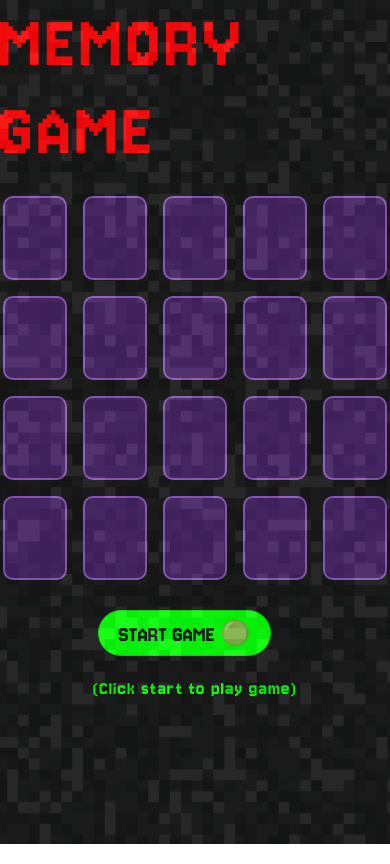
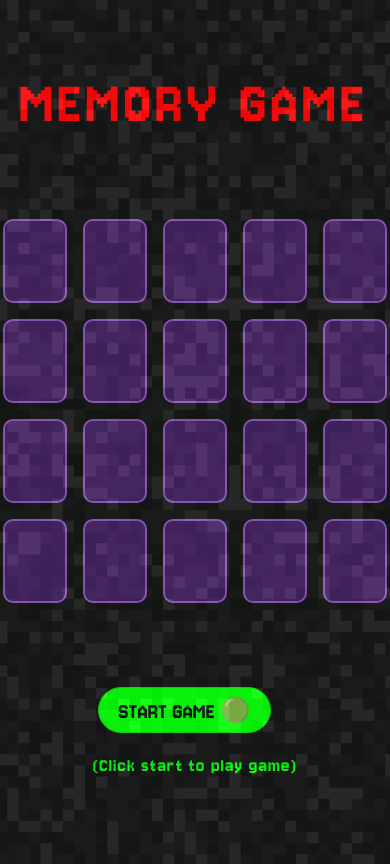
Before and after one commit to maharjan-umesh/card-match-game, a React (Vite) app: page / in a window 390 px wide. Built offline with nearby package versions, Linux system fonts and the light colour scheme.

Commit message:
mobile ui fix

```diff
--- a/src/App.css
+++ b/src/App.css
@@ -106,7 +106,11 @@ h3 {
 }
 @media (max-width: 480px) {
   .wrapper {
-    justify-content: flex-start;
+    padding: 10px 0px;
+  }
+  h1 {
+    font-size: 4rem !important;
+    padding: 5px;
   }
   .board {
     gap: 16px;
```
